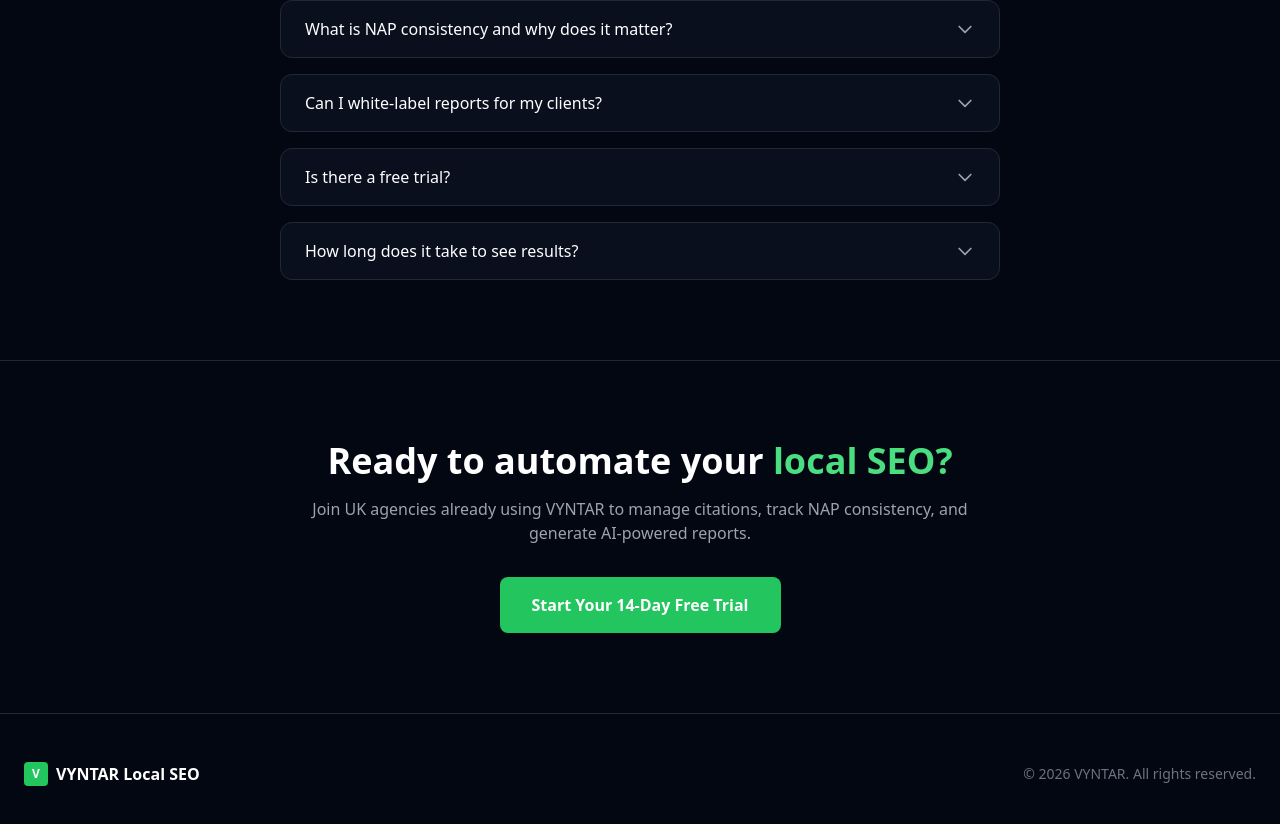
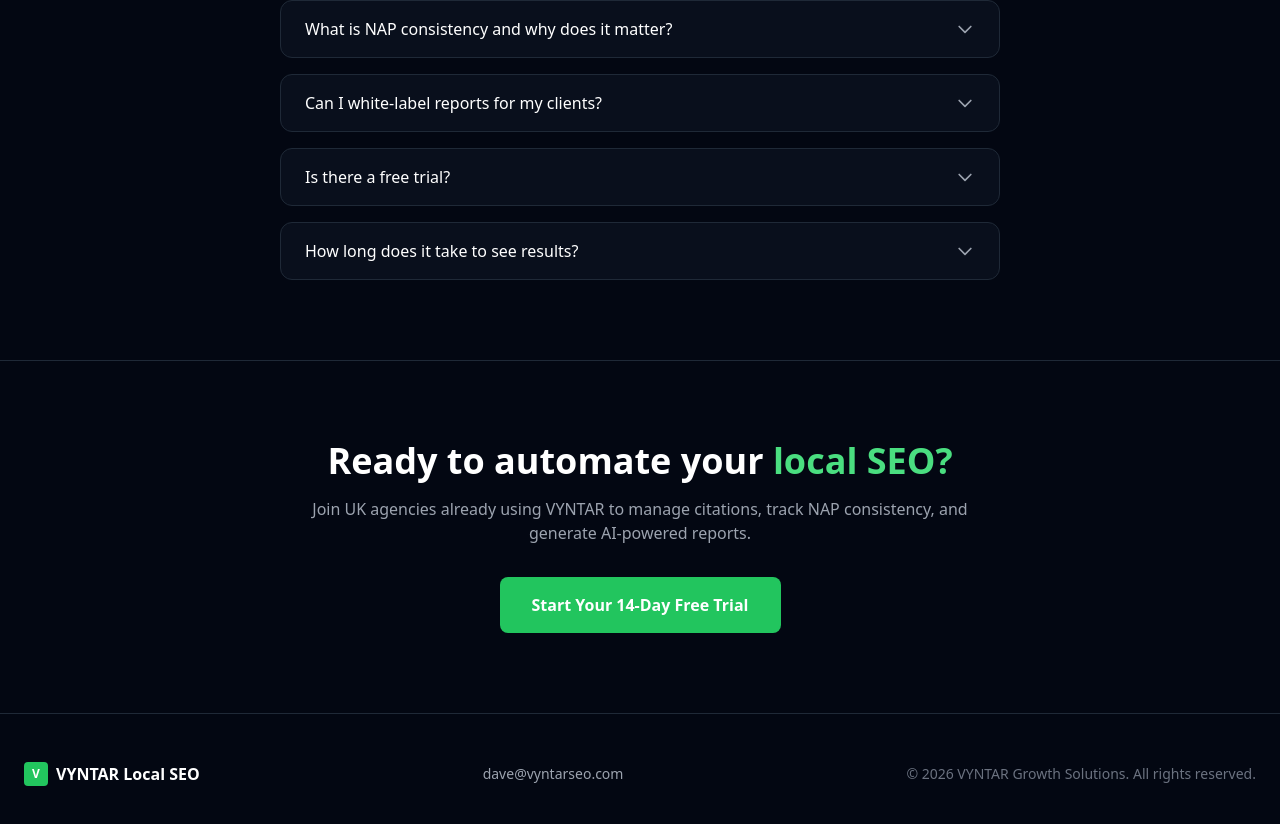
Before and after one commit to GETVYNTAR-COM/dash-board-, a Next.js app: page /local-seo in a window 1280 px wide. Shown: the part 3304-4128 px from the top of the page. Built offline with nearby package versions, Linux system fonts and the light colour scheme.

Commit message:
Add contact email and update copyright in local-seo footer
Added dave@vyntarseo.com mailto link and updated copyright to
"© 2026 VYNTAR Growth Solutions. All rights reserved."

https://claude.ai/code/session_01YBqSW7q7Wgfz1GeZjLkGoK

```diff
--- a/src/app/local-seo/page.tsx
+++ b/src/app/local-seo/page.tsx
@@ -355,8 +355,11 @@ export default function LandingPage() {
               <div className="flex h-6 w-6 items-center justify-center rounded bg-brand-500 text-xs font-bold text-white">V</div>
               <span className="font-semibold text-white">VYNTAR Local SEO</span>
             </div>
+            <a href="mailto:dave@vyntarseo.com" className="text-sm text-gray-400 hover:text-white">
+              dave@vyntarseo.com
+            </a>
             <p className="text-sm text-gray-500">
-              &copy; {new Date().getFullYear()} VYNTAR. All rights reserved.
+              &copy; 2026 VYNTAR Growth Solutions. All rights reserved.
             </p>
           </div>
         </div>
```
